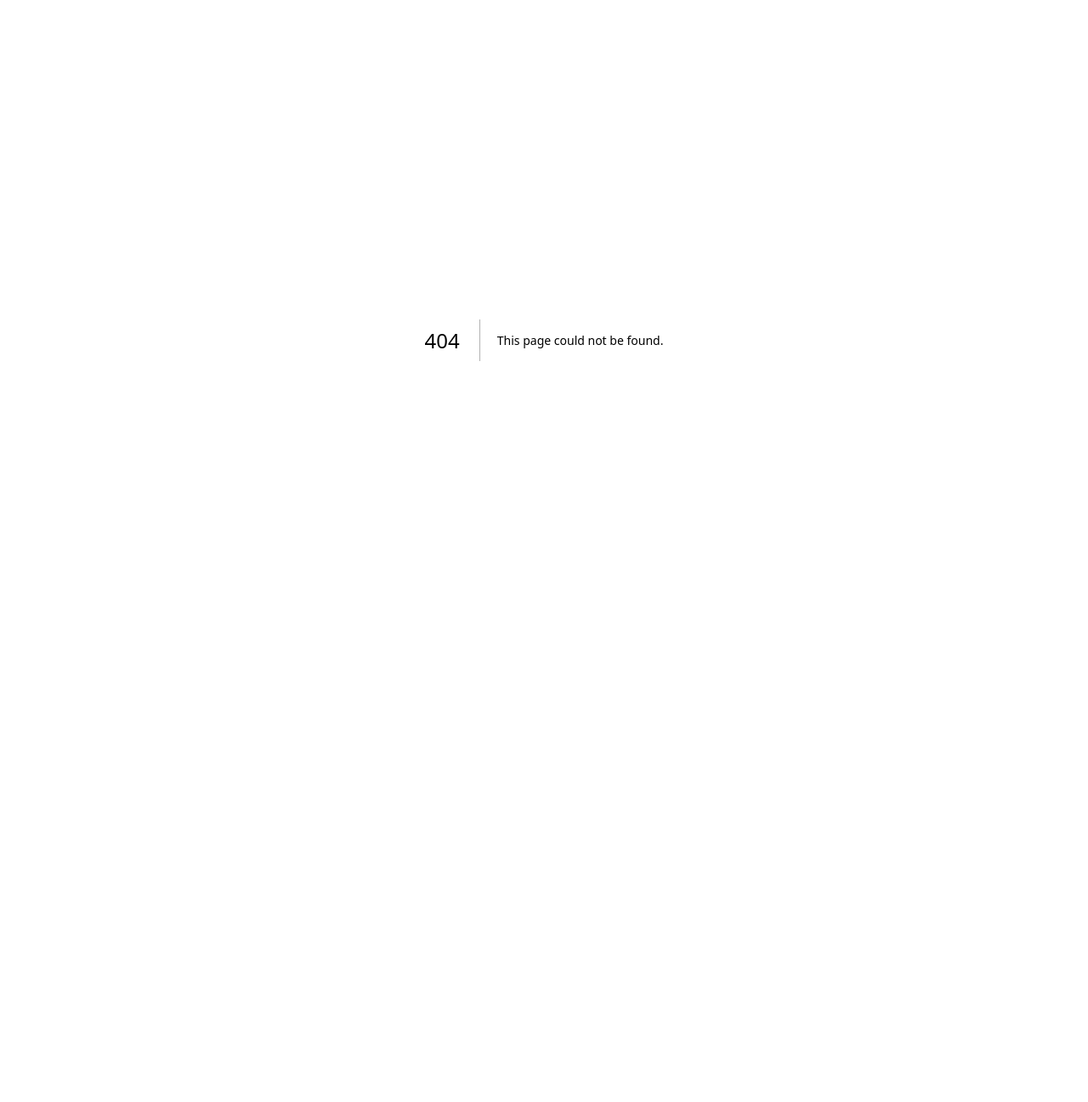
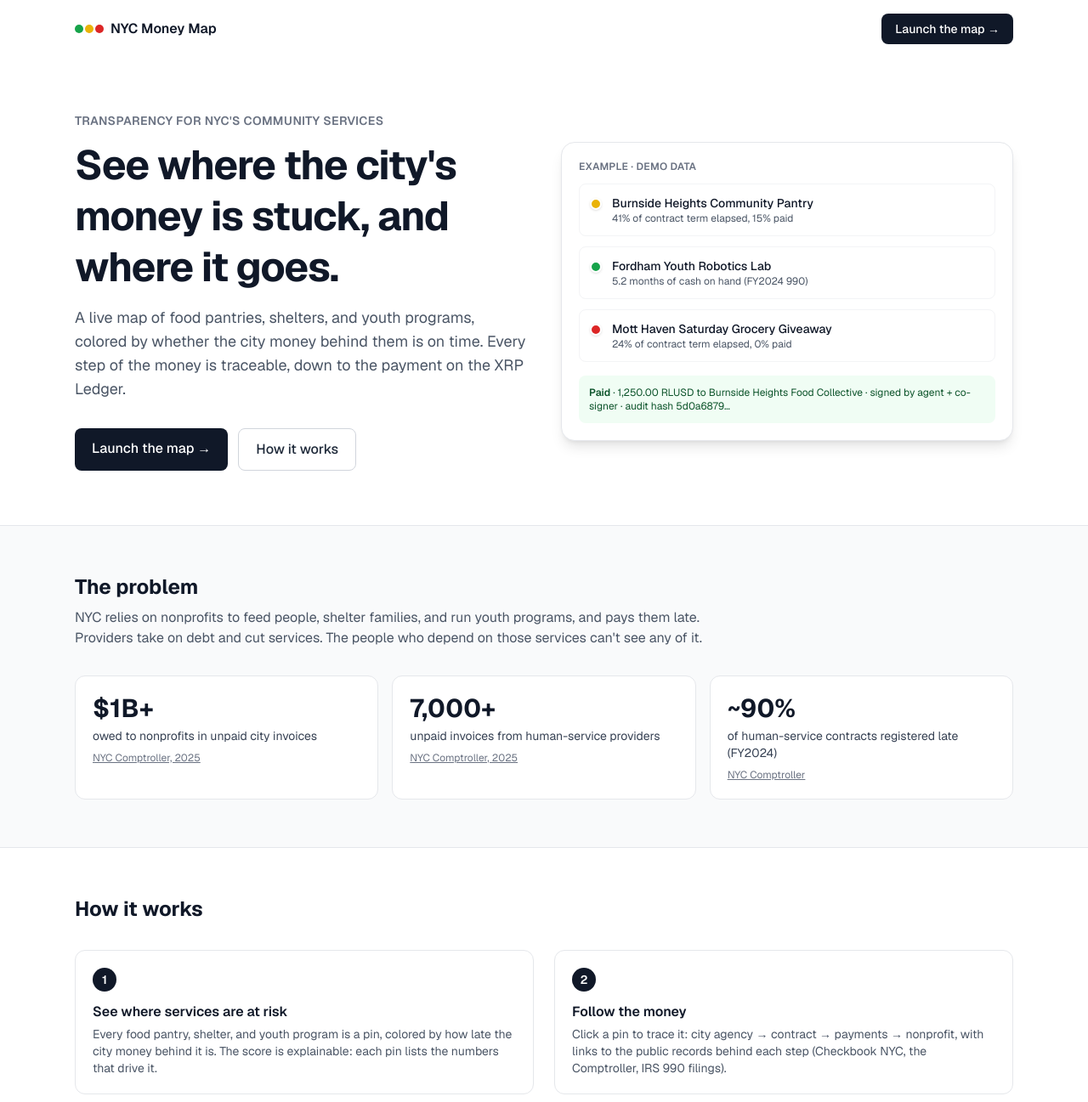
Before and after one commit to 3olt/DivHacks, a Next.js app in the folder web/: page / in a window 1280 px wide. Before the commit this address had no page. Shown: the top 1297 px of the page at 85% size. Before the commit the page ends 800 px from the top, so only its background shows below. Built offline with nearby package versions, Linux system fonts and the light colour scheme.

Commit message:
Add landing page

```diff
--- a/web/src/app/map/page.tsx
+++ b/web/src/app/map/page.tsx
@@ -1,5 +1,8 @@
+import type { Metadata } from "next";
 import Dashboard from "@/components/Dashboard";
 
-export default function Home() {
+export const metadata: Metadata = { title: "Map · NYC Money Map" };
+
+export default function MapPage() {
   return <Dashboard />;
 }
--- /dev/null
+++ b/web/src/app/page.tsx
@@ -0,0 +1,189 @@
+import Link from "next/link";
+import { RISK_COLORS } from "@/lib/risk";
+
+// Landing page: project overview with a launch button to the live map (/map).
+// "NYC Money Map" is a working name until the team picks one.
+
+const COMPTROLLER_REPORT = "https://comptroller.nyc.gov/reports/nonprofit-nonpayment";
+
+const STATS = [
+  { value: "$1B+", label: "owed to nonprofits in unpaid city invoices", source: "NYC Comptroller, 2025" },
+  { value: "7,000+", label: "unpaid invoices from human-service providers", source: "NYC Comptroller, 2025" },
+  { value: "~90%", label: "of human-service contracts registered late (FY2024)", source: "NYC Comptroller" },
+];
+
+const STEPS = [
+  {
+    title: "See where services are at risk",
+    body: "Every food pantry, shelter, and youth program is a pin, colored by how late the city money behind it is. The score is explainable: each pin lists the numbers that drive it.",
+  },
+  {
+    title: "Follow the money",
+    body: "Click a pin to trace it: city agency → contract → payments → nonprofit, with links to the public records behind each step (Checkbook NYC, the Comptroller, IRS 990 filings).",
+  },
+  {
+    title: "Watch payments happen, and get blocked",
+    body: "An AI agent pays verified invoices on the XRP Ledger. Every attempt is public: paid, blocked, or waiting for approval, with the reason, who signed, and an audit fingerprint.",
+  },
+  {
+    title: "Get alerts you qualify for",
+    body: "Sign up with your phone to get iMessage alerts about free food and events near you, and when their funding is running late.",
+  },
+];
+
+const GUARDRAILS = [
+  "The agent's key is only 1 of 3 signature weights. The XRP Ledger itself rejects a payment the agent signs alone.",
+  "An independent compliance co-signer re-checks every payment: verified wallet, no duplicates, within the contract and daily limits.",
+  "Wallets are tied to each nonprofit with an on-ledger credential, so money can't be redirected to a look-alike account.",
+  "Large payments wait for a human officer. A kill switch can revoke the agent's key.",
+];
+
+export default function Landing() {
+  return (
+    <div className="min-h-dvh bg-white text-gray-900">
+      <header className="mx-auto flex max-w-6xl items-center justify-between px-4 py-4 sm:px-6">
+        <span className="flex items-center gap-2 font-semibold">
+          <PinDots />
+          NYC Money Map
+        </span>
+        <LaunchButton small />
+      </header>
+
+      <main>
+        {/* Hero */}
+        <section className="mx-auto grid max-w-6xl items-center gap-10 px-4 pb-16 pt-10 sm:px-6 md:grid-cols-2 md:pt-16">
+          <div>
+            <p className="text-sm font-semibold uppercase tracking-wide text-gray-500">Transparency for NYC&apos;s community services</p>
+            <h1 className="mt-3 text-4xl font-bold leading-tight tracking-tight sm:text-5xl">See where the city&apos;s money is stuck, and where it goes.</h1>
+            <p className="mt-4 text-lg text-gray-600">
+              A live map of food pantries, shelters, and youth programs, colored by whether the city money behind them is on time. Every step of the money is traceable, down to the payment on the XRP Ledger.
+            </p>
+            <div className="mt-8 flex flex-wrap gap-3">
+              <LaunchButton />
+              <a href="#how" className="rounded-lg border border-gray-300 px-5 py-3 font-medium text-gray-800 hover:border-gray-900">
+                How it works
+              </a>
+            </div>
+          </div>
+          <PreviewCard />
+        </section>
+
+        {/* Problem */}
+        <section className="border-y border-gray-200 bg-gray-50">
+          <div className="mx-auto max-w-6xl px-4 py-14 sm:px-6">
+            <h2 className="text-2xl font-bold">The problem</h2>
+            <p className="mt-2 max-w-3xl text-gray-600">
+              NYC relies on nonprofits to feed people, shelter families, and run youth programs, and pays them late. Providers take on debt and cut services. The people who depend on those services can&apos;t see any of it.
+            </p>
+            <dl className="mt-8 grid gap-4 sm:grid-cols-3">
+              {STATS.map((s) => (
+                <div key={s.value} className="rounded-xl border border-gray-200 bg-white p-5">
+                  <dt className="text-3xl font-bold">{s.value}</dt>
+                  <dd className="mt-1 text-sm text-gray-700">{s.label}</dd>
+                  <dd className="mt-2 text-xs text-gray-500">
+                    <a href={COMPTROLLER_REPORT} target="_blank" rel="noreferrer" className="underline">
+                      {s.source}
+                    </a>
+                  </dd>
+                </div>
+              ))}
+            </dl>
+          </div>
+        </section>
+
+        {/* How it works */}
+        <section id="how" className="mx-auto max-w-6xl scroll-mt-4 px-4 py-14 sm:px-6">
+          <h2 className="text-2xl font-bold">How it works</h2>
+          <ol className="mt-8 grid gap-6 sm:grid-cols-2">
+            {STEPS.map((step, i) => (
+              <li key={step.title} className="rounded-xl border border-gray-200 p-5">
+                <span className="flex h-7 w-7 items-center justify-center rounded-full bg-gray-900 text-sm font-semibold text-white">{i + 1}</span>
+                <h3 className="mt-3 font-semibold">{step.title}</h3>
+                <p className="mt-1 text-sm text-gray-600">{step.body}</p>
+              </li>
+            ))}
+          </ol>
+        </section>
+
+        {/* Guardrails */}
+        <section className="bg-gray-900 text-white">
+          <div className="mx-auto max-w-6xl px-4 py-14 sm:px-6">
+            <h2 className="text-2xl font-bold">An AI agent that moves money, with limits it can&apos;t talk its way out of</h2>
+            <p className="mt-2 max-w-3xl text-gray-300">
+              The agent pays verified invoices on its own, in RLUSD on the XRP Ledger. The guardrails are enforced outside the agent, by a separate co-signer and by the ledger.
+            </p>
+            <ul className="mt-8 grid gap-4 sm:grid-cols-2">
+              {GUARDRAILS.map((g) => (
+                <li key={g} className="flex gap-3 rounded-xl border border-gray-700 p-4 text-sm text-gray-200">
+                  <span className="mt-0.5 text-green-400">✓</span>
+                  {g}
+                </li>
+              ))}
+            </ul>
+          </div>
+        </section>
+
+        {/* Honesty + CTA */}
+        <section className="mx-auto max-w-6xl px-4 py-14 text-center sm:px-6">
+          <h2 className="text-2xl font-bold">See it live</h2>
+          <p className="mx-auto mt-2 max-w-2xl text-gray-600">Open the map, click a pin, and follow the money. Run a payment from the demo controls and watch the pin change color.</p>
+          <div className="mt-6 flex justify-center">
+            <LaunchButton />
+          </div>
+          <p className="mx-auto mt-8 max-w-2xl text-xs text-gray-500">
+            Built at DivHacks 2026. The map currently shows demo data: fictional organizations placed at real NYC addresses, and payments on the XRP Ledger Testnet (no real money). Public-record sources are linked wherever they&apos;re used.
+          </p>
+        </section>
+      </main>
+    </div>
+  );
+}
+
+function LaunchButton({ small = false }: { small?: boolean }) {
+  return (
+    <Link
+      href="/map"
+      className={`rounded-lg bg-gray-900 font-medium text-white hover:bg-gray-700 ${small ? "px-4 py-2 text-sm" : "px-5 py-3"}`}
+    >
+      Launch the map →
+    </Link>
+  );
+}
+
+function PinDots() {
+  return (
+    <span className="flex gap-0.5" aria-hidden>
+      {(["green", "yellow", "red"] as const).map((l) => (
+        <span key={l} className="h-2.5 w-2.5 rounded-full" style={{ background: RISK_COLORS[l] }} />
+      ))}
+    </span>
+  );
+}
+
+// Static illustration of a pin's summary, built from the demo data's golden site.
+function PreviewCard() {
+  const rows = [
+    { level: "yellow" as const, name: "Burnside Heights Community Pantry", note: "41% of contract term elapsed, 15% paid" },
+    { level: "green" as const, name: "Fordham Youth Robotics Lab", note: "5.2 months of cash on hand (FY2024 990)" },
+    { level: "red" as const, name: "Mott Haven Saturday Grocery Giveaway", note: "24% of contract term elapsed, 0% paid" },
+  ];
+  return (
+    <div className="rounded-2xl border border-gray-200 bg-white p-5 shadow-lg" aria-label="Example of what the map shows">
+      <p className="text-xs font-semibold uppercase tracking-wide text-gray-500">Example · demo data</p>
+      <ul className="mt-3 space-y-3">
+        {rows.map((r) => (
+          <li key={r.name} className="flex items-start gap-3 rounded-lg border border-gray-100 p-3">
+            <span className="mt-1 h-3.5 w-3.5 shrink-0 rounded-full border-2 border-white shadow" style={{ background: RISK_COLORS[r.level] }} />
+            <div>
+              <p className="text-sm font-medium">{r.name}</p>
+              <p className="text-xs text-gray-600">{r.note}</p>
+            </div>
+          </li>
+        ))}
+      </ul>
+      <div className="mt-4 rounded-lg bg-green-50 p-3 text-xs text-green-900">
+        <span className="font-semibold">Paid</span> · 1,250.00 RLUSD to Burnside Heights Food Collective · signed by agent + co-signer · audit hash 5d0a6879…
+      </div>
+    </div>
+  );
+}
```
Also changed, not shown: 1 other file (tests, documents, lock files or other folders).
